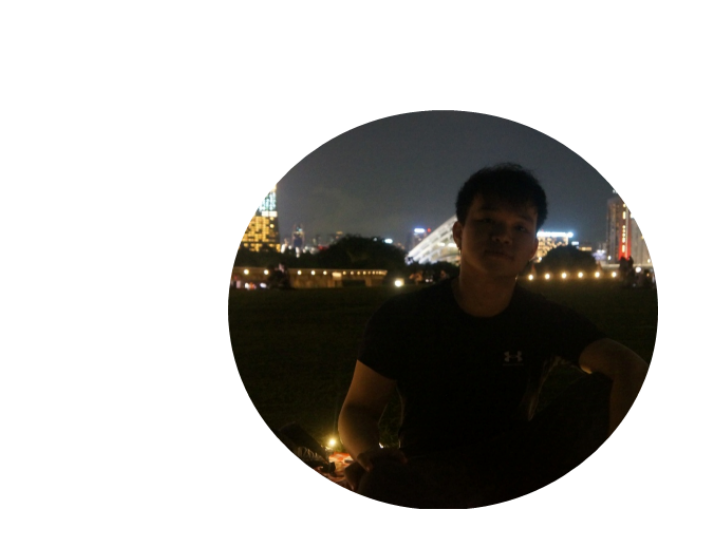
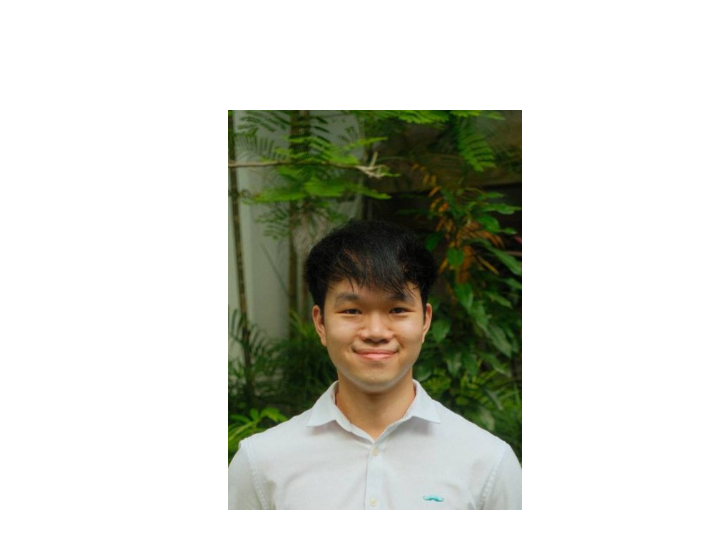
Before and after one commit to Jayd0n2/Website, a plain HTML site: page index.html in a window 1280 px wide. Shown: the part 174-734 px from the top of the page, 0-704 px from the left. Drawn offline with Linux system fonts and the light colour scheme.

Commit message:
Update index.html

```diff
--- a/index.html
+++ b/index.html
@@ -39,7 +39,7 @@
     </nav>
     <section id="profile">
       <div class="section__pic-container">
-        <img src="./assets/mypic.png" alt="My profile picture" />
+        <img src="./assets/Cropped.JPG" alt="My profile picture" />
       </div>
       <div class="section__text">
         <p class="section__text__p1">Hello, I'm</p>
```
